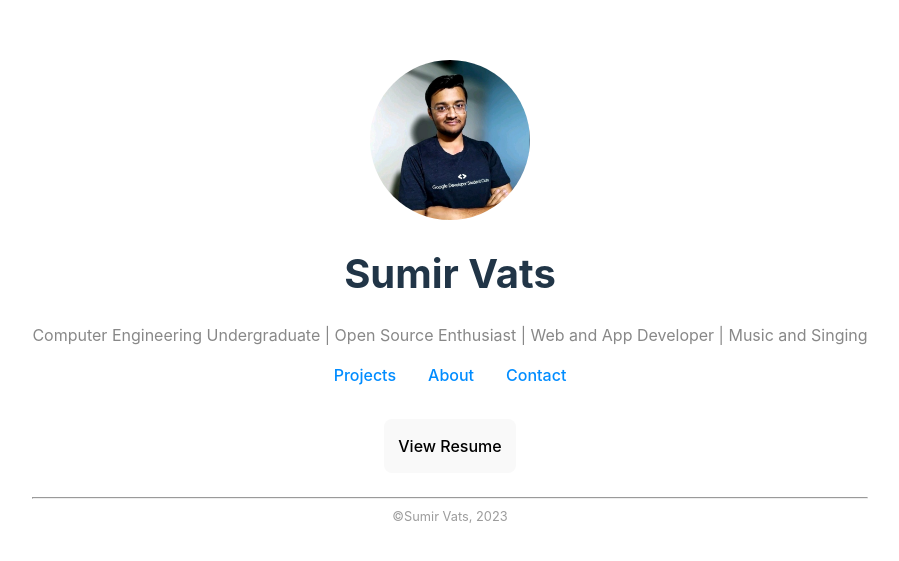
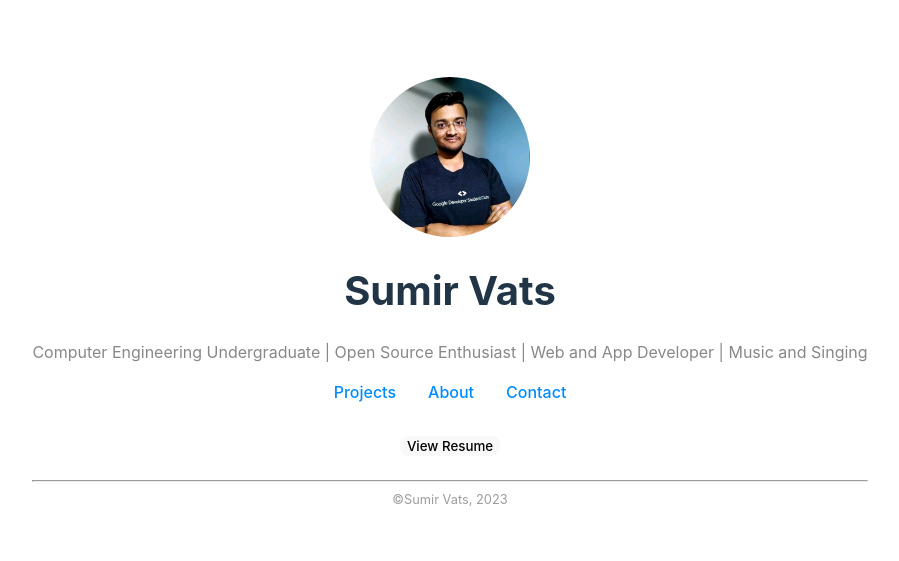
Before and after one commit to SumirVats2003/portfolio-react, a React (Vite) app: page / in a window 1280 px wide. Shown: the part 107-668 px from the top of the page, without its empty margins (190-1089 px from the left). Built offline with nearby package versions, Linux system fonts and the light colour scheme.

Commit message:
Removed unwanted padding

```diff
--- a/src/index.css
+++ b/src/index.css
@@ -39,8 +39,6 @@ h1 {
 button {
   border-radius: 8px;
   border: 1px solid transparent;
-  padding: 1rem 0.8rem;
-  font-size: 1rem;
   font-weight: 500;
   font-family: inherit;
   background-color: #1a1a1a;
```
